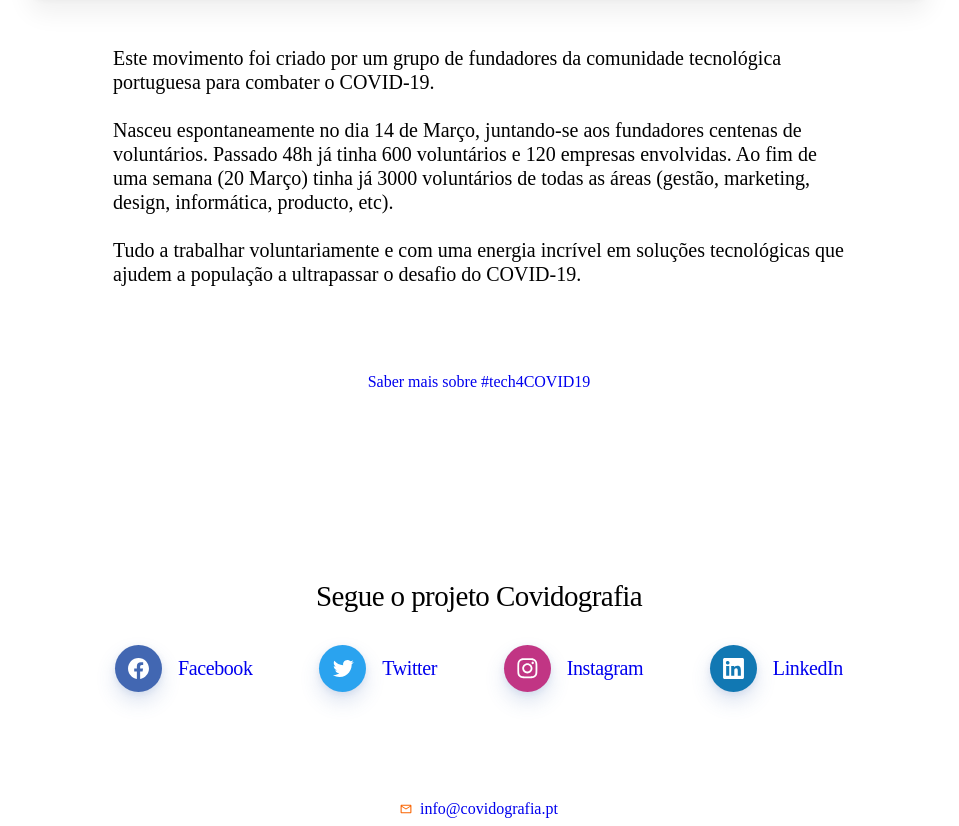
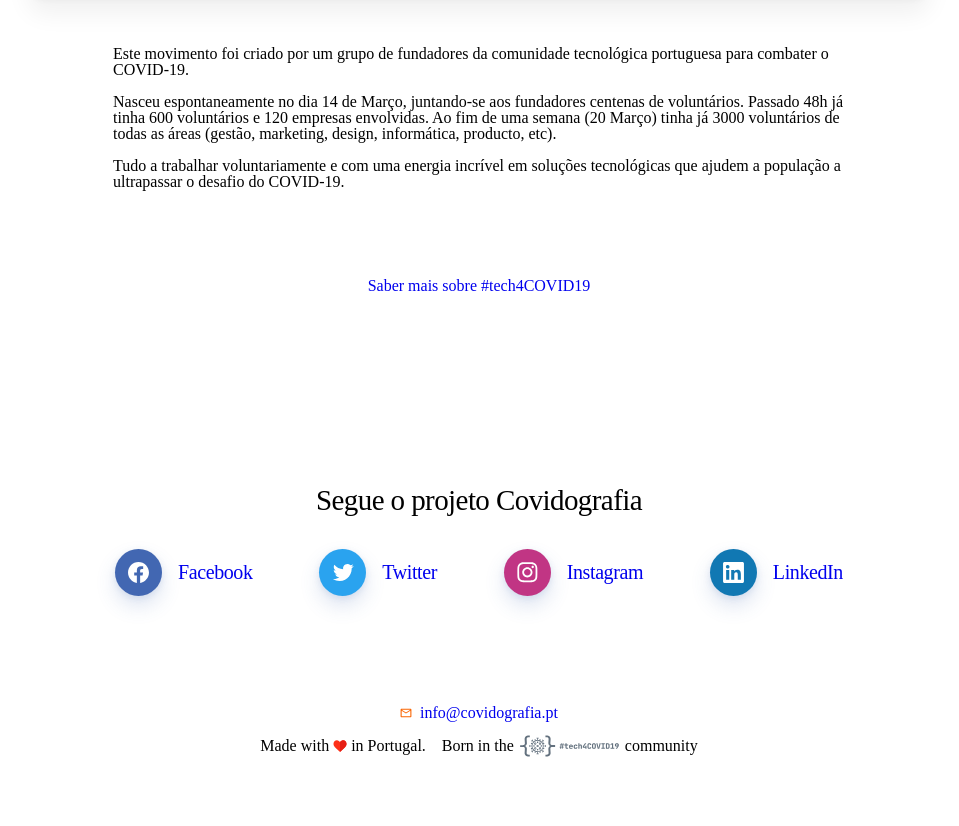
Before and after one commit to Tech4covid19/trackovid-landing-page, a Gatsby site: page /quem-somos in a window 1280 px wide. Shown: the part 4295-5121 px from the top of the page, without its empty margins (161-1120 px from the left). After the commit the page ends 5085 px from the top, so only its background shows below. Built offline with nearby package versions, Linux system fonts and the light colour scheme; Gatsby itself is replaced by a stand-in of ours.

Commit message:
update text style with CSS variables

```diff
--- a/src/sections/about-movement/index.jsx
+++ b/src/sections/about-movement/index.jsx
@@ -64,7 +64,7 @@
 
         <div className={styles.movementTextWrapper}>
           <Typography
-            variant="smallBody"
+            variant="body"
             weight="bold"
             className={styles.movementText}
           >
--- a/src/sections/about-movement/index.module.css
+++ b/src/sections/about-movement/index.module.css
@@ -62,9 +62,6 @@
 }
 
 .movementText {
-  font-size: 20px;
-  line-height: 120%;
-
   @include breakpoint-mobile-only {
     font-size: 18px;
     line-height: 115%;
```
